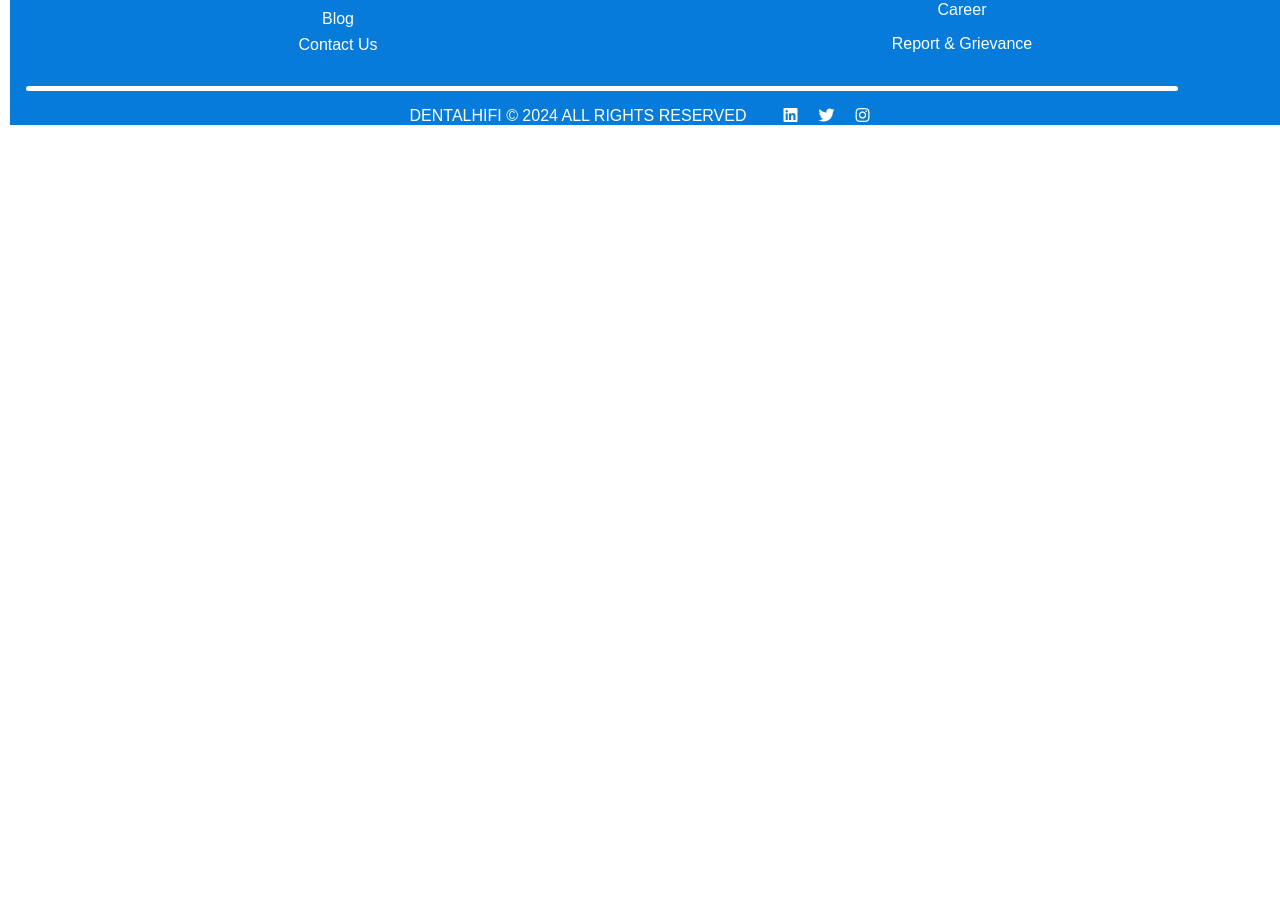
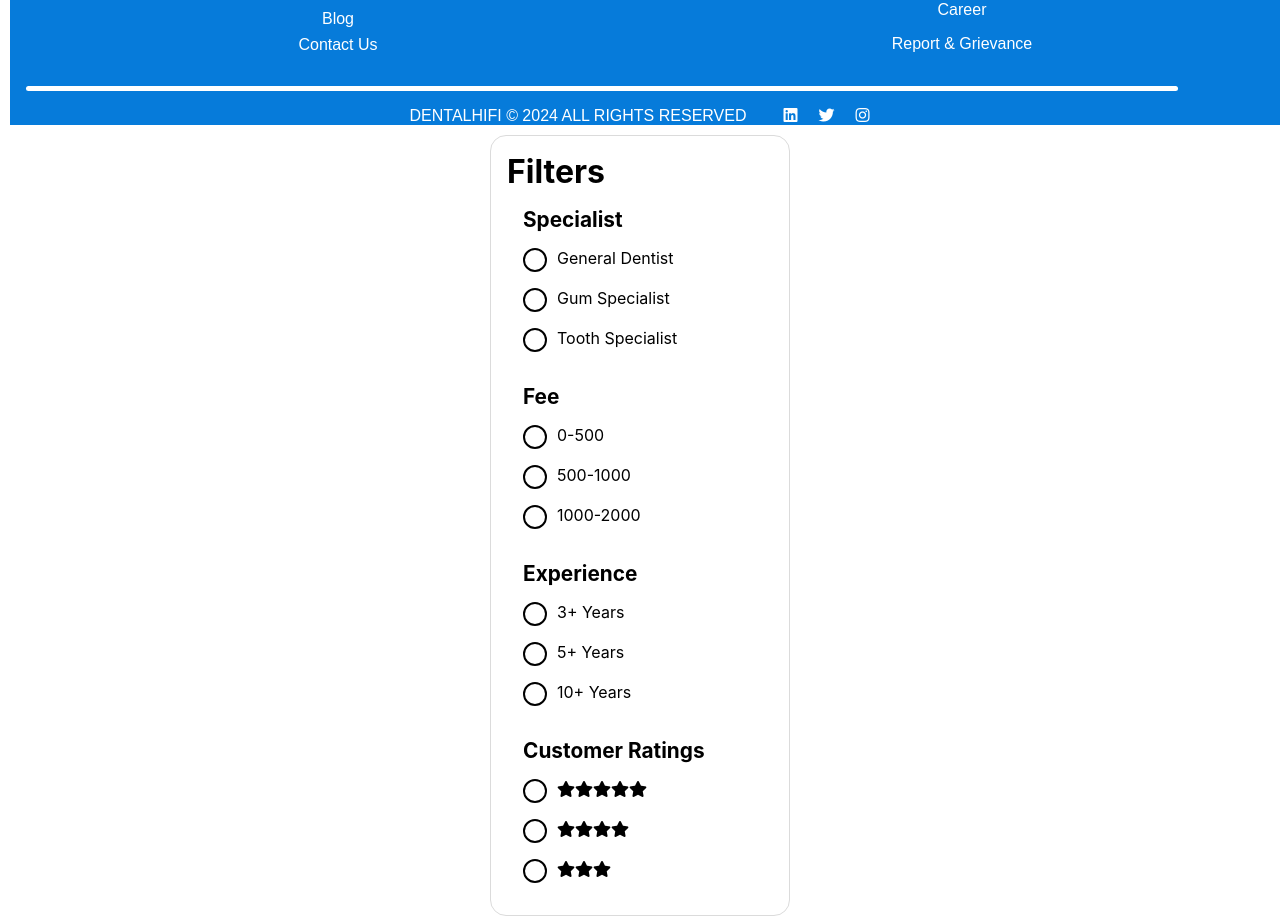
Before and after one commit to Jeisri/Frontend-Dental-HiFi, a React (Create React App) app: page / in a window 1280 px wide. Shown: the part 1864-2780 px from the top of the page. Before the commit the page ends 1999 px from the top, so only its background shows below. Built offline with nearby package versions, Linux system fonts and the light colour scheme.

Commit message:
initial commit

```diff
--- a/package.json
+++ b/package.json
@@ -6,10 +6,10 @@
     "@testing-library/jest-dom": "^5.17.0",
     "@testing-library/react": "^13.4.0",
     "@testing-library/user-event": "^13.5.0",
-    "react": "^18.2.0",
-    "react-dom": "^18.2.0",
+    "react": "^18.3.1",
+    "react-dom": "^18.3.1",
     "react-router-dom": "^6.23.0",
-    "react-scripts": "5.0.1",
+    "react-scripts": "^5.0.1",
     "react-slick": "^0.30.2",
     "slick-carousel": "^1.8.1",
     "web-vitals": "^2.1.4"
--- a/src/App.js
+++ b/src/App.js
@@ -9,6 +9,7 @@ import Home from './components/Home';
 import Login from './components/LoginPage';
 import Doctor from './components/DoctorProfile';
 import Handson from './components/Handson';
+import Filters from './components/Filters';
 
 const App = () => {
     return (
@@ -20,7 +21,9 @@ const App = () => {
                     <Route path="/" element={<Doctor />} />
                     <Route path="/" element={<Handson />} />
                 </Routes>
+               <Filters />
             </div>
+
         </Router>
     );
 };
```
Also changed, not shown: 1 other file (tests, documents, lock files or other folders).
